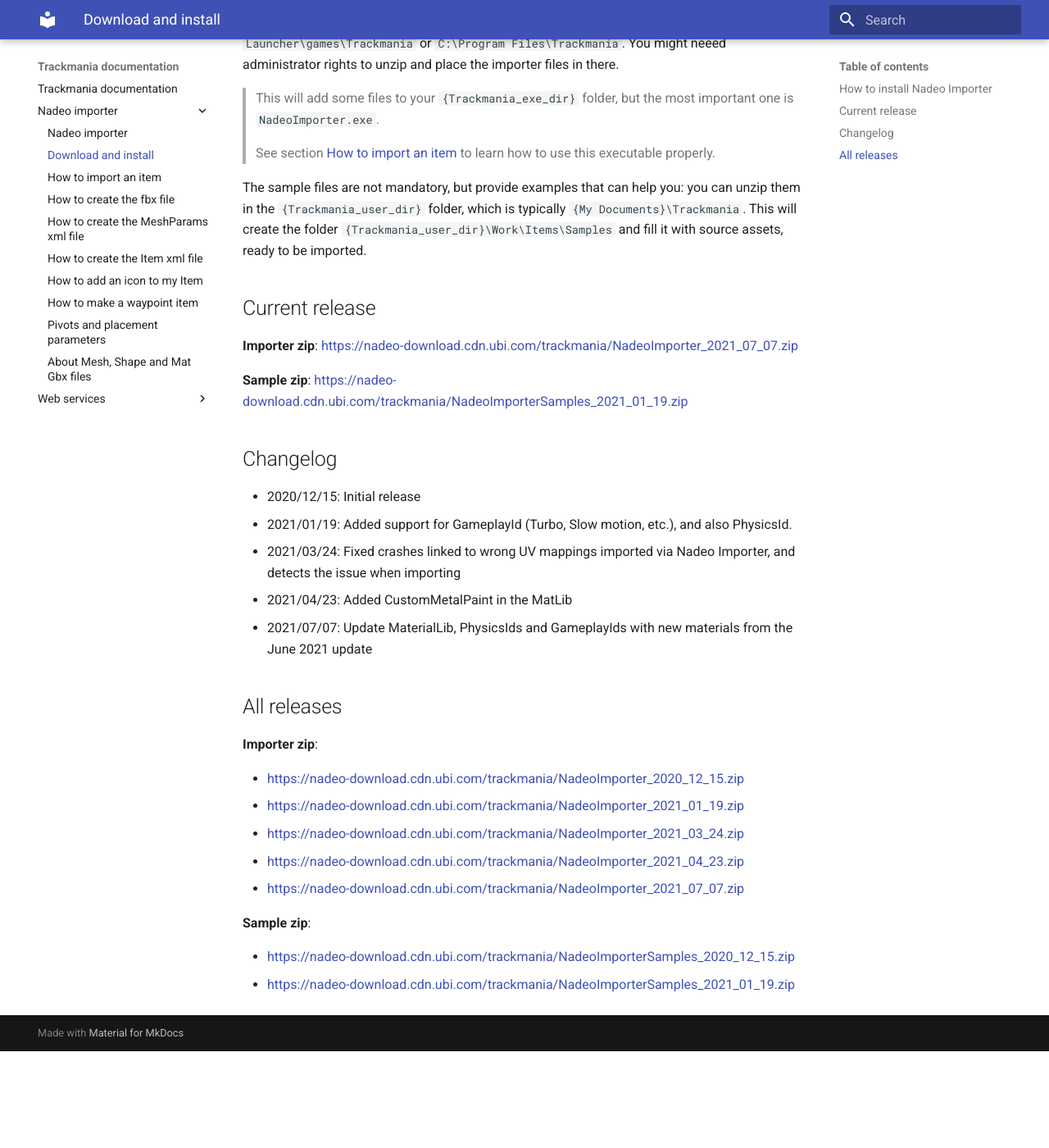
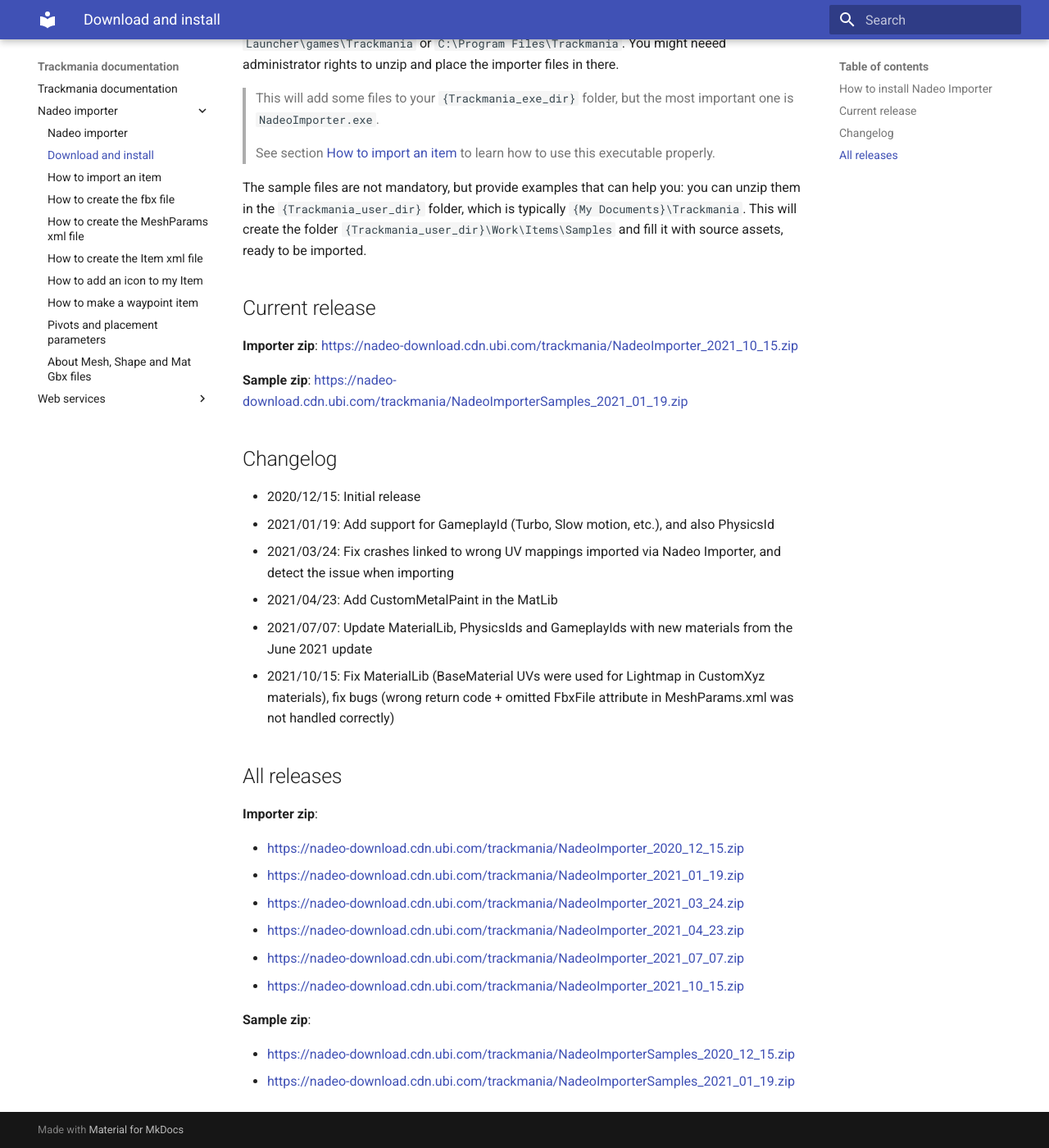
Before and after one commit to nadeo/trackmania-doc, an MkDocs documentation site: the page built from docs/nadeo-importer/01-download-and-install.md, in a window 1280 px wide and 1400 px high, scrolled down 309 px. Shown: the whole window at 82% size. Built offline with MkDocs 1.6.1 and Material for MkDocs 9.7.7, drawn with Linux system fonts in a browser that asks for light colours; before the commit the page ends 1591 px from its top, so only the background shows below that.

Commit message:
Add new version of importer zip (2021-10-15)

```diff
--- a/docs/nadeo-importer/01-download-and-install.md
+++ b/docs/nadeo-importer/01-download-and-install.md
@@ -17,7 +17,7 @@
 
 ## Current release
 
-**Importer zip**: <https://nadeo-download.cdn.ubi.com/trackmania/NadeoImporter_2021_07_07.zip>
+**Importer zip**: <https://nadeo-download.cdn.ubi.com/trackmania/NadeoImporter_2021_10_15.zip>
 
 **Sample zip**: <https://nadeo-download.cdn.ubi.com/trackmania/NadeoImporterSamples_2021_01_19.zip>
 
@@ -25,10 +25,11 @@
 ## Changelog
 
 - 2020/12/15: Initial release
-- 2021/01/19: Added support for GameplayId (Turbo, Slow motion, etc.), and also PhysicsId.
-- 2021/03/24: Fixed crashes linked to wrong UV mappings imported via Nadeo Importer, and detects the issue when importing
-- 2021/04/23: Added CustomMetalPaint in the MatLib
+- 2021/01/19: Add support for GameplayId (Turbo, Slow motion, etc.), and also PhysicsId
+- 2021/03/24: Fix crashes linked to wrong UV mappings imported via Nadeo Importer, and detect the issue when importing
+- 2021/04/23: Add CustomMetalPaint in the MatLib
 - 2021/07/07: Update MaterialLib, PhysicsIds and GameplayIds with new materials from the June 2021 update
+- 2021/10/15: Fix MaterialLib (BaseMaterial UVs were used for Lightmap in CustomXyz materials), fix bugs (wrong return code + omitted FbxFile attribute in MeshParams.xml was not handled correctly)
 
 ## All releases
 
@@ -39,6 +40,7 @@
 - <https://nadeo-download.cdn.ubi.com/trackmania/NadeoImporter_2021_03_24.zip>
 - <https://nadeo-download.cdn.ubi.com/trackmania/NadeoImporter_2021_04_23.zip>
 - <https://nadeo-download.cdn.ubi.com/trackmania/NadeoImporter_2021_07_07.zip>
+- <https://nadeo-download.cdn.ubi.com/trackmania/NadeoImporter_2021_10_15.zip>
 
 **Sample zip**:
 
```
